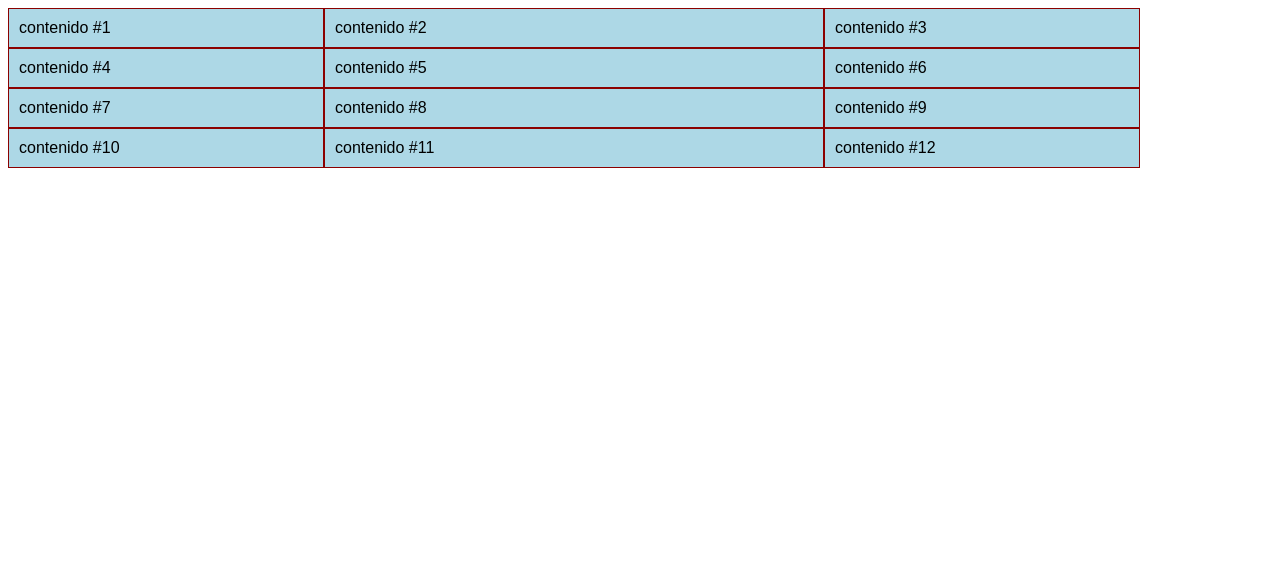
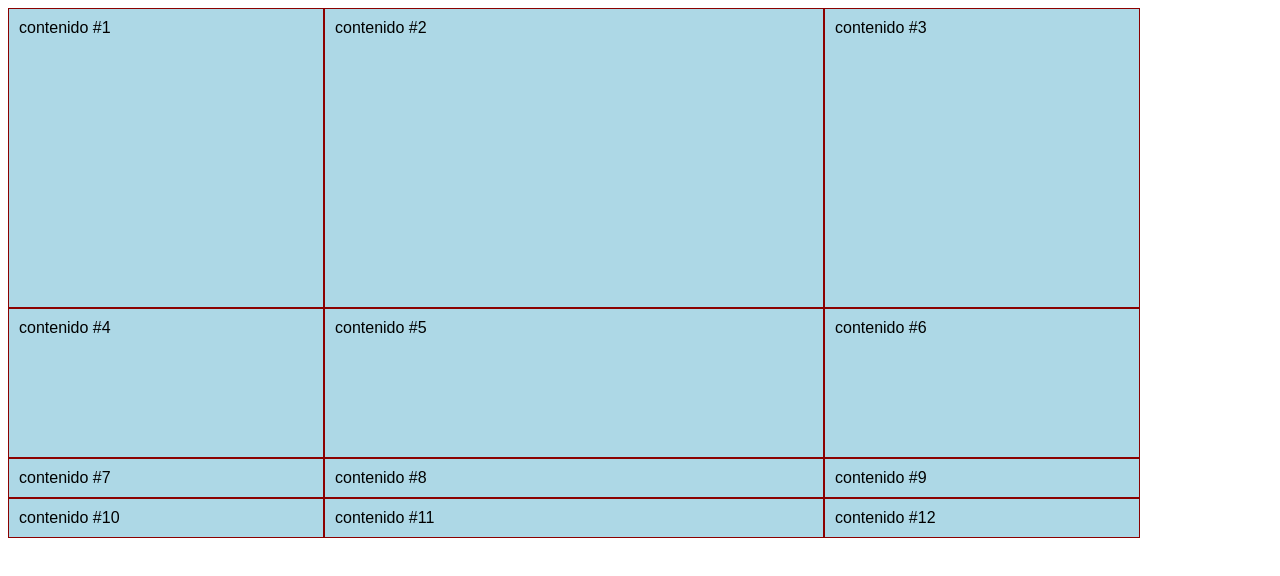
Before and after one commit to edwintrumpet/learning-css-grid-platzi-concepts, a plain HTML site: page columns-and-rows/index.html in a window 1280 px wide. Drawn offline with Linux system fonts and the light colour scheme.

Commit message:
Defining rows

```diff
--- a/columns/index.html
+++ b/columns-and-rows/index.html
@@ -3,7 +3,7 @@
 <head>
     <meta charset="UTF-8">
     <meta name="viewport" content="width=device-width, initial-scale=1.0">
-    <title>Columns</title>
+    <title>Columns and rows</title>
     <link rel="stylesheet" href="./main.css">
 </head>
 <body>
--- /dev/null
+++ b/columns-and-rows/main.css
@@ -0,0 +1,17 @@
+body {
+    font-family: Arial;
+}
+
+.container {
+    display: grid;
+    /* grid-template-columns: 25% 500px 25%;
+    grid-template-rows: 300px 150px; */
+    /* grid-template: rows / columns; */
+    grid-template: 300px 150px / 25% 500px 25%;
+}
+
+.item {
+    background-color: lightblue;
+    padding: 10px;
+    border: 1px solid darkred;
+}
--- a/columns/main.css
+++ /dev/null
@@ -1,14 +0,0 @@
-body {
-    font-family: Arial;
-}
-
-.container {
-    display: grid;
-    grid-template-columns: 25% 500px 25%;
-}
-
-.item {
-    background-color: lightblue;
-    padding: 10px;
-    border: 1px solid darkred;
-}
```
